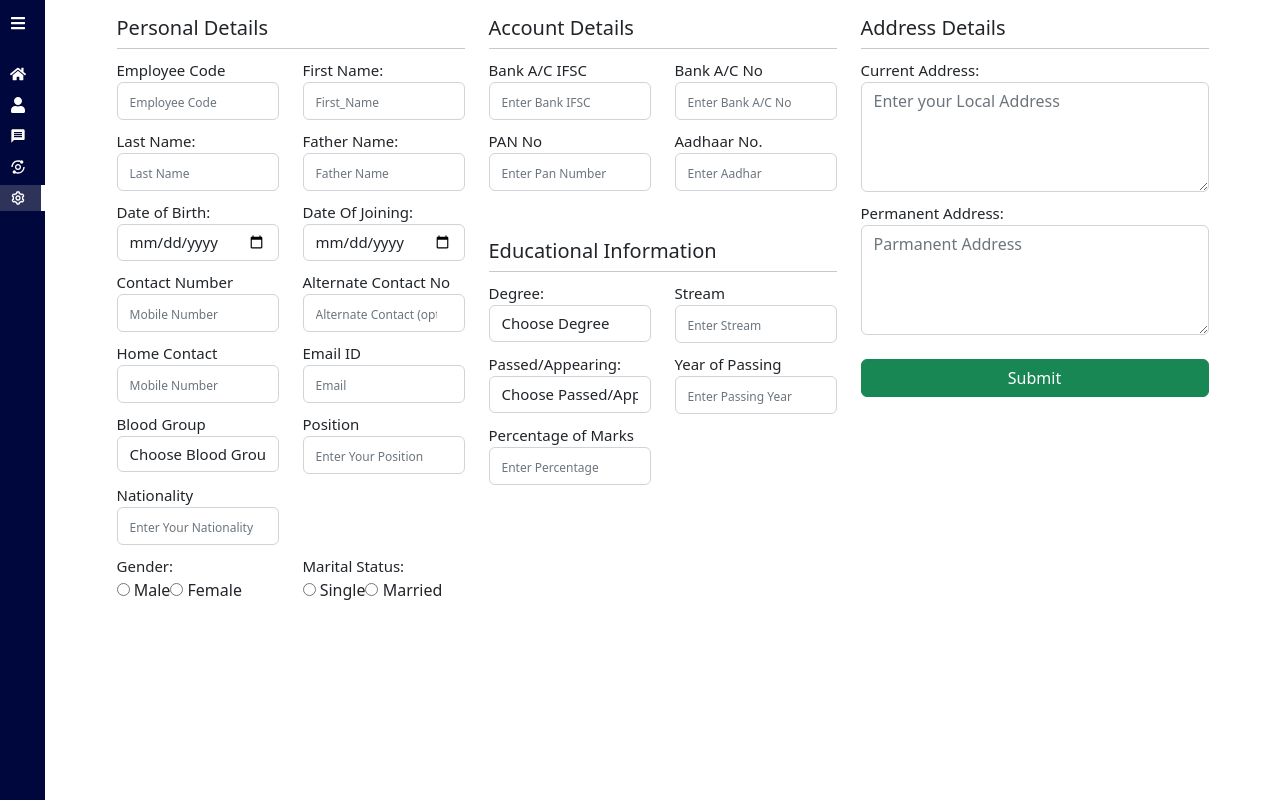
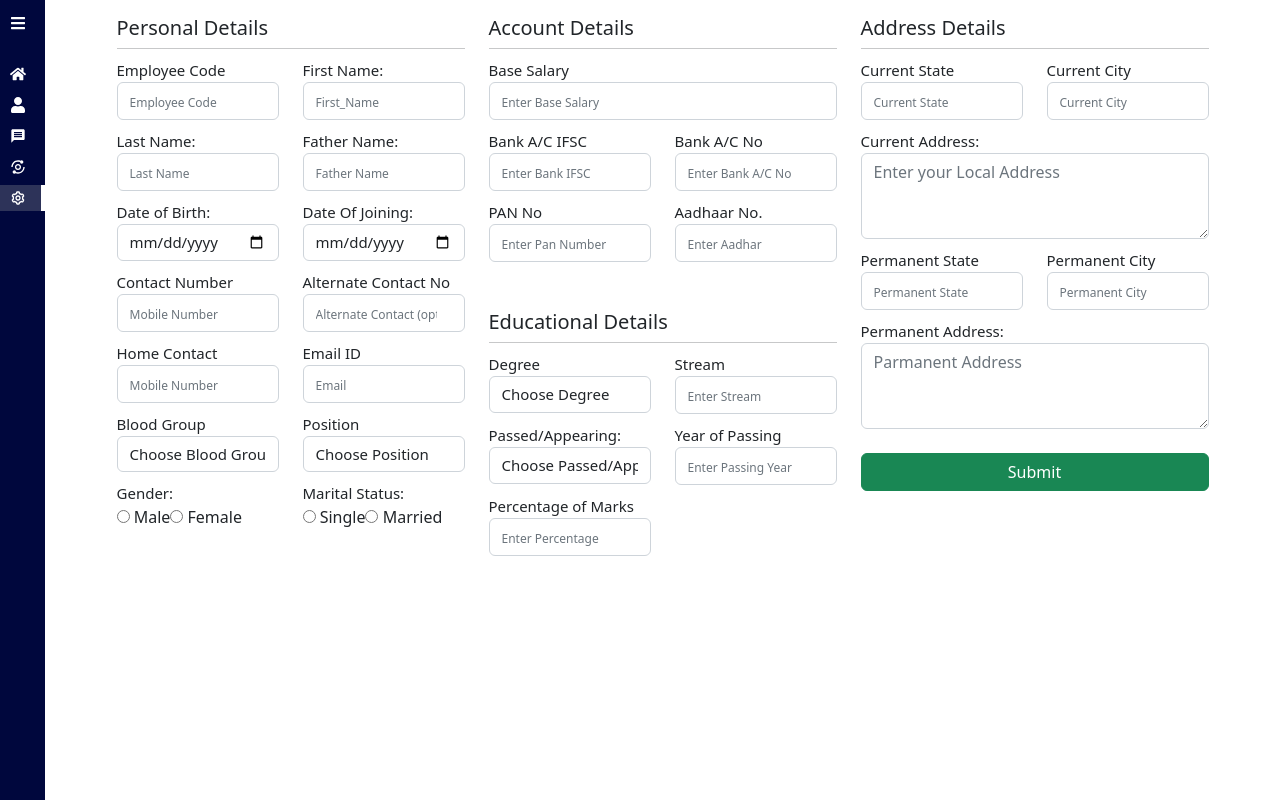
Before and after one commit to niklesh-zd/zd-payroll, a React (Create React App) app in the folder payroll-front/: page /settings/profile in a window 1280 px wide. Built offline with nearby package versions, Linux system fonts and the light colour scheme.

Commit message:
minor frontend fixes

```diff
--- a/payroll-front/src/pages/Employee/AddEmployee.jsx
+++ b/payroll-front/src/pages/Employee/AddEmployee.jsx
@@ -332,7 +332,7 @@ function AddEmployee(props) {
                   <div className="col-lg-6 col-md-6 col-sm-6 col-xs-12">
                     <div className="form-group">
                       <label className="profile_details_text">Position</label>
-                      <input
+                      {/* <input
                         type="text"
                         style={{ textTransform: "capitalize" }}
                         name="Position"
@@ -340,25 +340,28 @@ function AddEmployee(props) {
                         onChange={(e) => handleChange(e)}
                         className="form-control"
                         placeholder="Enter your Position"
-                      />
+                      /> */}
+                      <select
+                        name="Position"
+                        className="form-control"
+                        value={fields.Position}
+                        onChange={(e) => handleChange(e)}
+                      >
+                        <option disabled={true} selected={true}>
+                          Choose Position
+                        </option>
+                        <option>Software Architect</option>
+                        <option>Engineering Project Manager/Engineering Manager</option>
+                        <option>Technical Lead/Engineering Lead/Team Lead</option>
+                        <option>Principal Software Engineer</option>
+                        <option>Senior Software Engineer/Senior Software Developer</option>
+                        <option>Software Engineer</option>
+                        <option>Software Developer</option>
+                        <option>Junior Software Developer</option>
+                        <option>Intern Software Developer</option>
+                        <option>Other</option>
+                      </select>
                       <div className="errorMsg">{errors.Position}</div>
-                    </div>
-                  </div>
-                  <div className="col-lg-6 col-md-6 col-sm-6 col-xs-12">
-                    <div className="form-group">
-                      <label className="profile_details_text">
-                        Nationality
-                      </label>
-                      <input
-                        type="text"
-                        style={{ textTransform: "capitalize" }}
-                        name="Nationality"
-                        value={fields.Nationality}
-                        onChange={(e) => handleChange(e)}
-                        className="form-control"
-                        placeholder="Enter your Nationality"
-                      />
-                      <div className="errorMsg">{errors.Nationality}</div>
                     </div>
                   </div>
                 </div>
@@ -419,6 +422,22 @@ function AddEmployee(props) {
               <div className="Account-details">
                 <h5 className="text-left">Account Details</h5>{" "}
                 <hr style={{ margin: "0px" }} />
+                <div className="row">
+                  <div className="col-lg-12 col-md-12 col-sm-12 col-xs-12">
+                    <div className="form-group">
+                      <label>Base Salary</label>
+                      <input
+                        type="number"
+                        name="base_salary"
+                        value={fields.base_salary}
+                        onChange={(e) => handleChange(e)}
+                        className="form-control"
+                        placeholder="Enter Base Salary"
+                      ></input>
+                      <div className="errorMsg">{errors.base_salary}</div>
+                    </div>
+                  </div>
+                </div>
                 <div className="row">
                   <div className="col-lg-6 col-md-6 col-sm-6 col-xs-12">
                     <div className="form-group">
@@ -482,12 +501,12 @@ function AddEmployee(props) {
 
               <div className="col-sm-12 edit_information">
                 <div className="Account-details">
-                  <h5 className="text-left">Educational Information</h5>{" "}
+                  <h5 className="text-left">Educational Details</h5>{" "}
                   <hr style={{ margin: "0px" }} />
                   <div className="row">
                     <div className="col-lg-6 col-md-6 col-sm-6 col-xs-12">
                       <div className="form-group">
-                        <label className="profile_details_text">Degree:</label>
+                        <label className="profile_details_text">Degree</label>
                         <select
                           name="DEGREE"
                           className="form-control"
@@ -608,44 +627,46 @@ function AddEmployee(props) {
               <div className="Account-details">
                 <h5 className="text-left">Address Details</h5>{" "}
                 <hr style={{ margin: "0px" }} />
-                {/* <div className="row">
+                <div className="row">
                   <div className="col-lg-6 col-md-6 col-sm-6 col-xs-12">
                     <div className="form-group">
-                      <label className="profile_details_text">State: </label>
+                      <label className="profile_details_text">
+                        Current State
+                      </label>
                       <input
-
                         type="text"
-                        name="state"
+                        name="current_state"
                         minLength="2"
                         maxLength="50"
                         className="form-control"
-                        placeholder="State"
-                        style={{ textTransform: 'capitalize' }}
-                        value={fields.state}
+                        placeholder="Current State"
+                        style={{ textTransform: "capitalize" }}
+                        value={fields.current_state}
                         onChange={(e) => handleChange(e)}
                       />
-                      <div className="errorMsg">{errors.state}</div>
+                      <div className="errorMsg">{errors.current_state}</div>
                     </div>
                   </div>
                   <div className="col-lg-6 col-md-6 col-sm-6 col-xs-12">
                     <div className="form-group">
-                      <label className="profile_details_text">City:</label>
+                      <label className="profile_details_text">
+                        Current City
+                      </label>
                       <input
-
                         type="text"
-                        name="City"
+                        name="current_city"
                         minLength="2"
                         maxLength="50"
-                        value={fields.City}
+                        value={fields.current_city}
                         onChange={(e) => handleChange(e)}
                         className="form-control"
-                        placeholder="City"
-                        style={{ textTransform: 'capitalize' }}
+                        placeholder="Current City"
+                        style={{ textTransform: "capitalize" }}
                       />
-                      <div className="errorMsg">{errors.City}</div>
+                      <div className="errorMsg">{errors.current_city}</div>
                     </div>
                   </div>
-                </div> */}
+                </div>
                 <div className="row">
                   <div className="col-lg-12 col-md-12 col-sm-12 col-xs-12">
                     <div className="form-group">
@@ -655,13 +676,53 @@ function AddEmployee(props) {
                       <textarea
                         className="form-control"
                         name="Current_Address"
-                        rows="4"
+                        rows="3"
                         cols="35"
                         placeholder="Enter your Local Address"
                         value={fields.Current_Address}
                         onChange={(e) => handleChange(e)}
                       ></textarea>
                       <div className="errorMsg">{errors.Current_Address}</div>
+                    </div>
+                  </div>
+                </div>
+                <div className="row">
+                  <div className="col-lg-6 col-md-6 col-sm-6 col-xs-12">
+                    <div className="form-group">
+                      <label className="profile_details_text">
+                        Permanent State
+                      </label>
+                      <input
+                        type="text"
+                        name="permanent_state"
+                        minLength="2"
+                        maxLength="50"
+                        className="form-control"
+                        placeholder="Permanent State"
+                        style={{ textTransform: "capitalize" }}
+                        value={fields.permanent_state}
+                        onChange={(e) => handleChange(e)}
+                      />
+                      <div className="errorMsg">{errors.permanent_state}</div>
+                    </div>
+                  </div>
+                  <div className="col-lg-6 col-md-6 col-sm-6 col-xs-12">
+                    <div className="form-group">
+                      <label className="profile_details_text">
+                        Permanent City
+                      </label>
+                      <input
+                        type="text"
+                        name="permanent_city"
+                        minLength="2"
+                        maxLength="50"
+                        value={fields.permanent_city}
+                        onChange={(e) => handleChange(e)}
+                        className="form-control"
+                        placeholder="Permanent City"
+                        style={{ textTransform: "capitalize" }}
+                      />
+                      <div className="errorMsg">{errors.permanent_city}</div>
                     </div>
                   </div>
                 </div>
@@ -674,7 +735,7 @@ function AddEmployee(props) {
                       <textarea
                         className="form-control"
                         name="Permanent_Address"
-                        rows="4"
+                        rows="3"
                         cols="35"
                         placeholder="Parmanent Address"
                         value={fields.Permanent_Address}
--- a/payroll-front/src/pages/Leaves/Leave.jsx
+++ b/payroll-front/src/pages/Leaves/Leave.jsx
@@ -121,8 +121,8 @@ const Leaves = () => {
                       <option disabled={true} selected={true}>
                         Leave Type
                       </option>
-                      <option>full</option>
-                      <option>half</option>
+                      <option value="full">Full Day</option>
+                      <option value="half">Half Day</option>
                     </select>
                   </div>
                 </div>
```
Also changed, not shown: payroll-front/src/pages/Employee/employeeValidation.js (+20 -4 lines).
